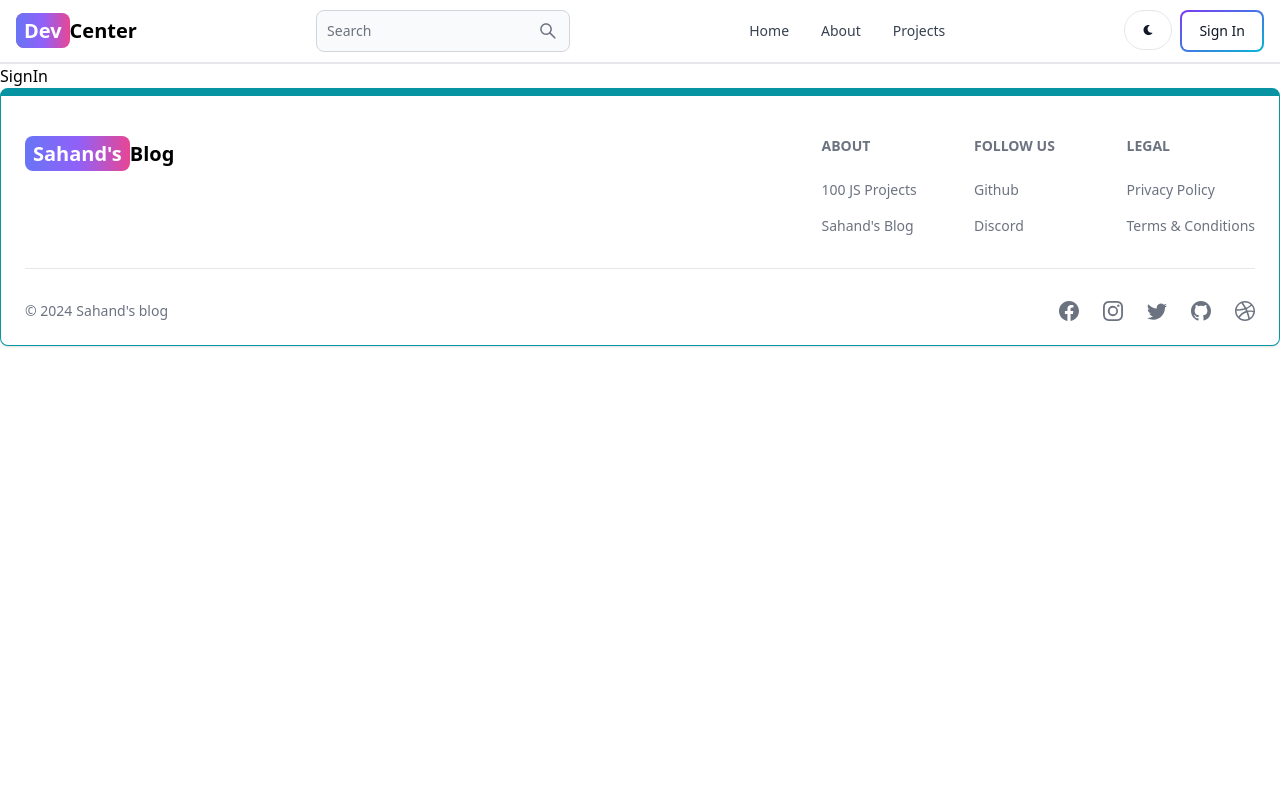
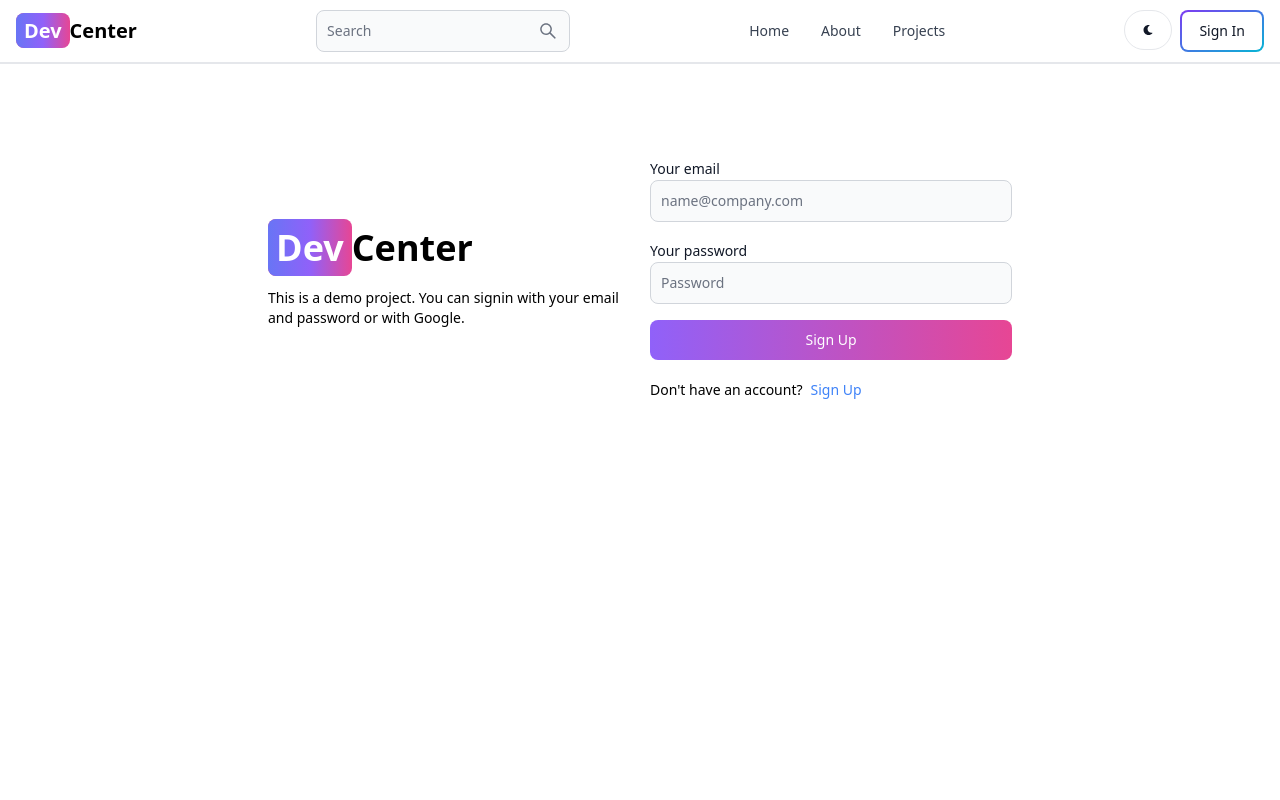
Before and after one commit to shreyJS/mern-blog, a React (Vite) app in the folder client/: page /sign-in in a window 1280 px wide. Shown: the top 800 px of the page. Built offline with nearby package versions, Linux system fonts and the light colour scheme.

Commit message:
added signIn page UI and functionality

```diff
--- a/client/src/pages/SignIn.jsx
+++ b/client/src/pages/SignIn.jsx
@@ -1,9 +1,116 @@
-import React from 'react'
+import { Alert, Button, Label, Spinner, TextInput } from "flowbite-react";
+import React, { useState } from "react";
+import { Link, useNavigate } from "react-router-dom";
 
 function SignIn() {
+  const [formData, setFormData] = useState({});
+  const [error, setError] = useState(null);
+  const [loading, setLoading] = useState();
+  const navigate = useNavigate();
+
+  // field-wise input data in key-value pair, eg: { username : userOne, ... }
+  const handleChange = (e) => {
+    setFormData({ ...formData, [e.target.id]: e.target.value.trim() });
+  };
+
+  const handleSubmit = async (e) => {
+    e.preventDefault();
+
+    // check if fields are filled
+    if (!formData.email || !formData.password) {
+      return setError(`Please fill out all the fields`);
+    }
+
+    // set UI to loading, send a req, req==success ? sign-in : show_error
+    try {
+      setLoading(true);
+      setError(null);
+      const res = await fetch("api/auth/signin", {
+        method: "POST",
+        headers: { "Content-Type": "application/json" },
+        body: JSON.stringify(formData),
+      });
+
+      const data = await res.json();
+      if (data.success === false) {
+        setLoading(false);
+        return setError(data.message);
+      }
+
+      if (res.ok) {
+        navigate("/");
+      }
+    } catch (error) {
+      setError(error.message);
+      setLoading(false);
+    }
+  };
+
   return (
-    <div>SignIn</div>
-  )
+    <div className="min-h-screen mt-20">
+      <div className="flex p-3 max-w-3xl mx-auto flex-col md:flex-row md:items-center gap-5">
+        {/* left */}
+        <div className="flex-1">
+          <Link to="/" className="text-4xl font-bold dark:text-white">
+            <span className="px-2 py-1 rounded-lg text-white bg-gradient-to-r from-indigo-500 via-purple-500 bg-pink-500">
+              Dev
+            </span>
+            Center
+          </Link>
+          <p className="text-sm mt-5">
+            This is a demo project. You can signin with your email and password
+            or with Google.
+          </p>
+        </div>
+        {/* right */}
+        <div className="flex-1">
+          <form className="flex flex-col gap-4" onSubmit={handleSubmit}>
+            <div>
+              <Label value="Your email" />
+              <TextInput
+                type="email"
+                placeholder="name@company.com"
+                id="email"
+                onChange={handleChange}
+              />
+            </div>
+            <div>
+              <Label value="Your password" />
+              <TextInput
+                type="password"
+                placeholder="Password"
+                id="password"
+                onChange={handleChange}
+              />
+            </div>
+            <Button
+              gradientDuoTone="purpleToPink"
+              type="submit"
+              disabled={loading}
+            >
+              {loading ? (
+                <>
+                  <Spinner size="sm" />
+                  <span className="pl-3">Loading...</span>
+                </>
+              ) : (
+                "Sign Up"
+              )}
+            </Button>
+          </form>
+          <div className="flex gap-2 text-sm mt-5">
+            <span>Don't have an account?</span>
+            <Link to="/sign-up" className="text-blue-500">Sign Up</Link>
+          </div>
+          {error && (
+            <Alert className="mt-5" color="failure">
+              {error}
+            </Alert>
+          )}
+        </div>
+      </div>
+    </div>
+  );
 }
 
-export default SignIn
+export default SignIn;
--- a/client/src/pages/SignUp.jsx
+++ b/client/src/pages/SignUp.jsx
@@ -109,7 +109,7 @@ function SignUp() {
           </form>
           <div className="flex gap-2 text-sm mt-5">
             <span>Have an account?</span>
-            <Link to="/sign-in" className="text-blue-500"></Link>
+            <Link to="/sign-in" className="text-blue-500">Sign In</Link>
           </div>
           {error && (
             <Alert className="mt-5" color="failure">
```
